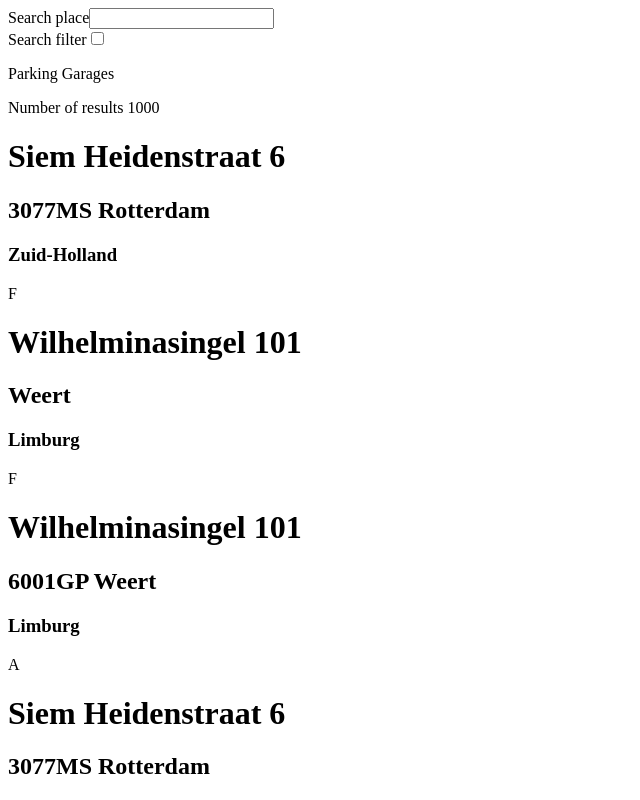
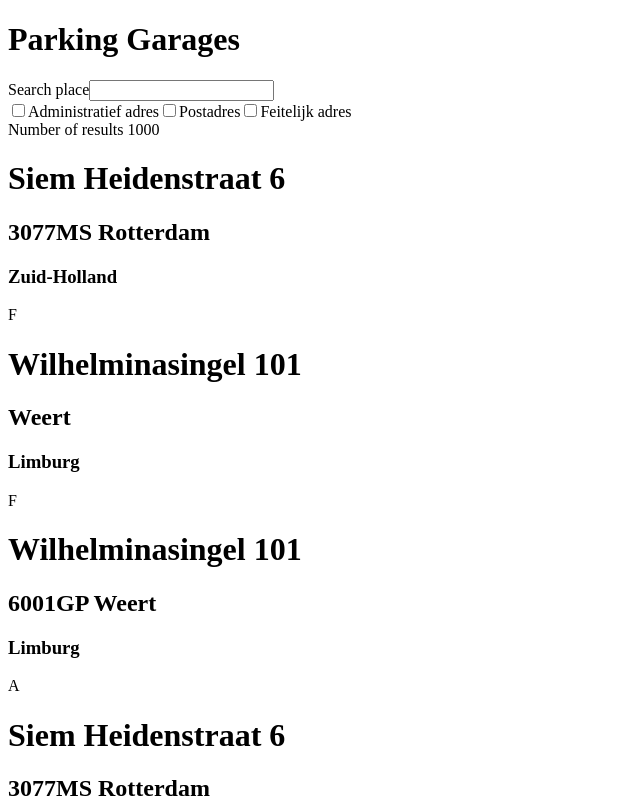
Before and after one commit to timothyveldhuizen/vue-parking-garage, a Vue app in the folder app/: page / in a window 1280 px wide. Shown: the top 800 px of the page, without its empty margins (0-640 px from the left). Built offline with nearby package versions, Linux system fonts and the light colour scheme.

Commit message:
added search and filter initially

```diff
--- a/app/src/components/ParkingGarageList.vue
+++ b/app/src/components/ParkingGarageList.vue
@@ -1,6 +1,5 @@
 <template>
 <div>
-  <p>Parking Garages</p>
   <span>Number of results {{list.length}}</span>
   <ParkingGarageItem v-for="item in list" :key="item.parkingaddressreferencetype + item.parkingaddressreference + item.parkingaddresstype" :parking-garage="item" />
 </div>
--- a/app/src/components/ParkingGarages.vue
+++ b/app/src/components/ParkingGarages.vue
@@ -1,7 +1,8 @@
 <template>
 <div>
-  <SearchPlace />
-  <SearchFilter />
+  <h1>Parking Garages</h1>
+  <SearchPlace @handleSearchTextChange="onSearchTextChange" />
+  <SearchFilter @handleSearchFilterChange="onSearchFilterChange" />
   <ParkingGarageList :list="listParkingGarages" />
 </div>
 </template>
@@ -14,16 +15,26 @@ import dataParkingGarageList from '../data/DataParkingGarageList';
 
 export default {
   name: 'ParkingGarages',
+  components: {
+    SearchPlace,
+    SearchFilter,
+    ParkingGarageList,
+  },
   data() {
     return {
       listParkingGarages: dataParkingGarageList,
     }
   },
-  components: {
-    SearchPlace,
-    SearchFilter,
-    ParkingGarageList,
-  },
+  methods: {
+    onSearchTextChange(place) {
+      this.listParkingGarages = dataParkingGarageList
+        .filter(item => item.place ? item.place.toLowerCase().includes(place.toLowerCase()) : false)
+    },
+    onSearchFilterChange(parkingFilterTypes) {
+      this.listParkingGarages = dataParkingGarageList
+        .filter(item => parkingFilterTypes ? parkingFilterTypes.includes(item.parkingaddresstype) : false)
+    },
+  }
 }
 </script>
 
--- a/app/src/components/SearchFilter.vue
+++ b/app/src/components/SearchFilter.vue
@@ -1,13 +1,29 @@
 <template>
 <div>
-  <label for="searchfilter">Search filter</label>
-  <input type="checkbox" id="searchfilter"/>
+<input type="checkbox" id="a" value="A" v-model="parkingFilterTypes">
+<label for="a">Administratief adres</label>
+<input type="checkbox" id="p" value="P" v-model="parkingFilterTypes">
+<label for="p">Postadres</label>
+<input type="checkbox" id="f" value="F" v-model="parkingFilterTypes">
+<label for="f">Feitelijk adres</label>
 </div>
 </template>
 
 <script>
 export default {
   name: 'SearchFilter',
+  data() {
+    return {
+      parkingFilterTypes: [],
+    }
+  },
+  watch: {
+    parkingFilterTypes: {
+      handler: function(newValue) {
+        this.$emit('handleSearchFilterChange', newValue)
+      }
+    }
+  }
 }
 </script>
 
--- a/app/src/components/SearchPlace.vue
+++ b/app/src/components/SearchPlace.vue
@@ -1,13 +1,23 @@
 <template>
 <div>
   <label for="searchplace">Search place</label>
-  <input type="text" id="searchplace"/>
+  <input type="text" v-model="searchQuery" @keyup="onInputTextChange()" id="searchplace"/>
 </div>
 </template>
 
 <script>
 export default {
   name: 'SearchPlace',
+  data() {
+    return {
+      searchQuery: '',
+    }
+  },
+  methods: {
+    onInputTextChange() {
+      this.$emit('handleSearchTextChange', this.searchQuery);
+    }
+  },
 }
 </script>
 
```
